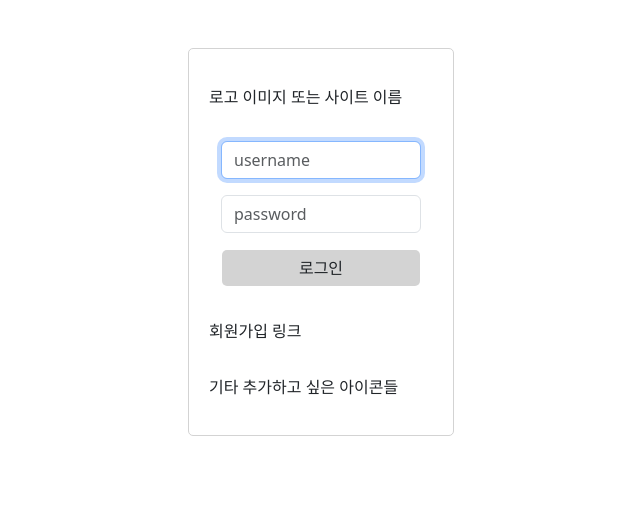
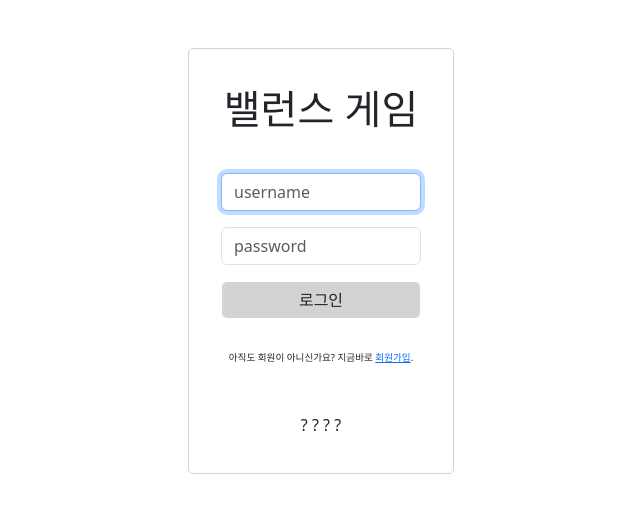
Before and after one commit to Shureeshu/balance_6, a Django app: page /accounts/login/ in a window 1280 px wide. Shown: the top 513 px of the page, without its empty margins (266-906 px from the left). Run offline with Django 3.2, Linux system fonts and the light colour scheme.

Commit message:
[MODIFY] minor modifications

```diff
--- a/accounts/templates/accounts/login.html
+++ b/accounts/templates/accounts/login.html
@@ -6,23 +6,26 @@
 <div class="container">
   <div class="row">
     <div class="col-4"></div>
-    <div id="custom_box_wrapper" class="col-4">
-      <div id="custom_box" class="d-flex flex-column">
-        <div class="row my-3">
-          로고 이미지 또는 사이트 이름
+    <div id="custom-box-wrapper" class="col-4">
+      <div id="custom-box" class="d-flex flex-column">
+        <div class="row my-3 text-center wordwrap">
+          <h1>밸런스 게임</h1>
         </div>
         <div class="row my-3">
           <form action="{% url 'accounts:login' %}" method="POST">
           {% csrf_token %}
           {{ form.as_p }}
-          <input type="submit" class="btn form-control custom_btn" value="로그인">
+          <input type="submit" class="btn form-control custom-btn" value="로그인">
           </form>
         </div>
-        <div class="row my-3">
-          회원가입 링크
+        <div class="row my-3 text-center">
+          <p class="custom-text-small">아직도 회원이 아니신가요? 지금바로 <a href="{% url 'accounts:signup' %}">회원가입</a>.</p>
         </div>
-        <div class="row my-3">
-          기타 추가하고 싶은 아이콘들
+        <div class="row my-3 custom-box d-flex flex-row justify-content-center">
+          ?
+          ?
+          ?
+          ?
         </div>
       </div>
     </div>
@@ -34,16 +37,19 @@
 
 
 <style>
-.custom_btn{
+.custom-text-small{
+  font-size:0.6rem;
+}
+.custom-btn{
   background-color : lightgray;
   width: 100%;
 }
-#custom_box_wrapper{
+#custom-box-wrapper{
   width: auto;
   border: 1px solid lightgray;
   border-radius: 5px;
 }
-#custom_box{
+#custom-box{
   padding: 20px;
   word-break: keep-all;
   justify-content: center;
--- a/crud/settings.py
+++ b/crud/settings.py
@@ -33,6 +33,7 @@ ALLOWED_HOSTS = []
 INSTALLED_APPS = [
     'accounts',
     'posts',
+    'debug_tools',
     'django_extensions',
     'imagekit',
     'django.contrib.admin',
```
Also changed, not shown: accounts/templates/accounts/signup.html (+13 -8 lines).
